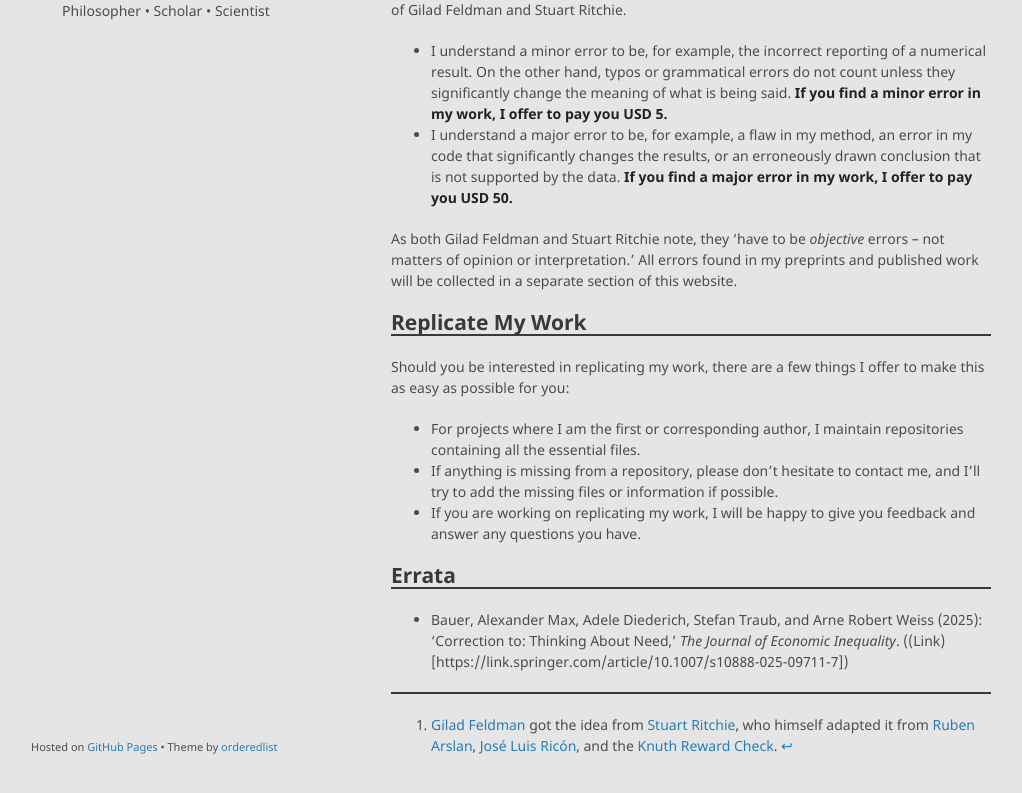
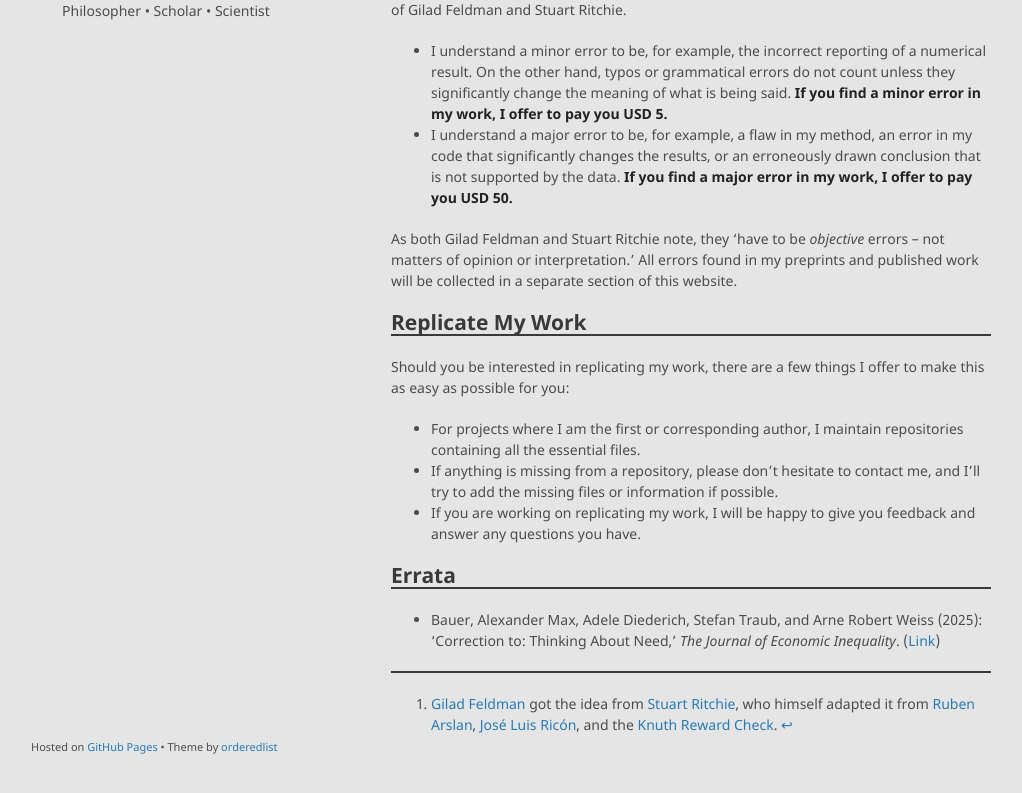
Before and after one commit to alephmembeth/alephmembeth.github.io, a Jekyll site: the page built from check.md, in a window 1280 px wide and 1193 px high. Shown: the part 367-1160 px from the top of the window, without its empty margins (129-1151 px from the left). Built offline with Jekyll 4.4.1, drawn with Linux system fonts in a browser that asks for light colours; our own code applies the rules of GitHub Pages for plain Markdown files.

Commit message:
Update check.md

```diff
--- a/check.md
+++ b/check.md
@@ -27,6 +27,6 @@ Should you be interested in replicating my work, there are a few things I offer
 
 ## Errata
 
-+ Bauer, Alexander Max, Adele Diederich, Stefan Traub, and Arne Robert Weiss (2025): ‘Correction to: Thinking About Need,’ _The Journal of Economic Inequality_. ((Link)[https://link.springer.com/article/10.1007/s10888-025-09711-7])
++ Bauer, Alexander Max, Adele Diederich, Stefan Traub, and Arne Robert Weiss (2025): ‘Correction to: Thinking About Need,’ _The Journal of Economic Inequality_. ([Link](https://link.springer.com/article/10.1007/s10888-025-09711-7))
 
 ***
```
